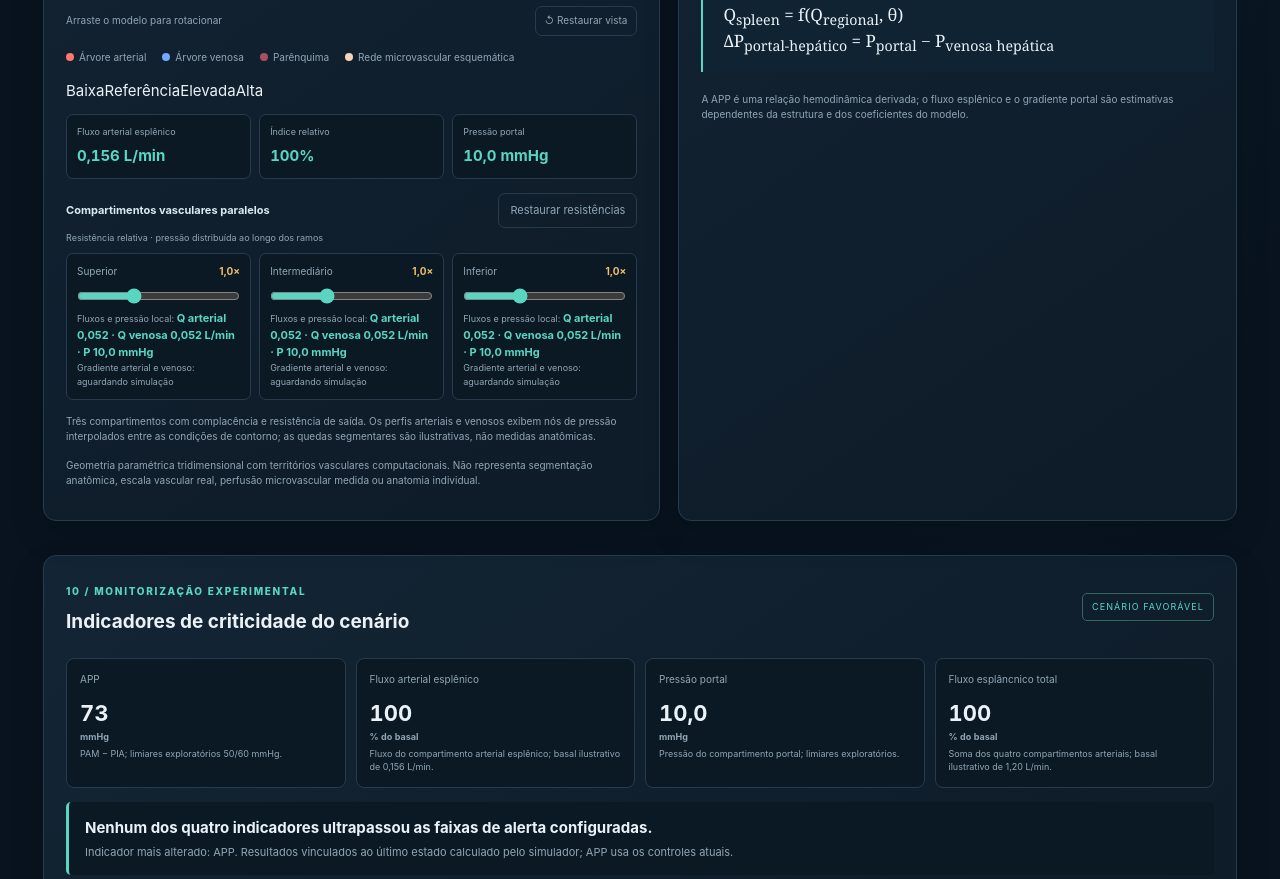
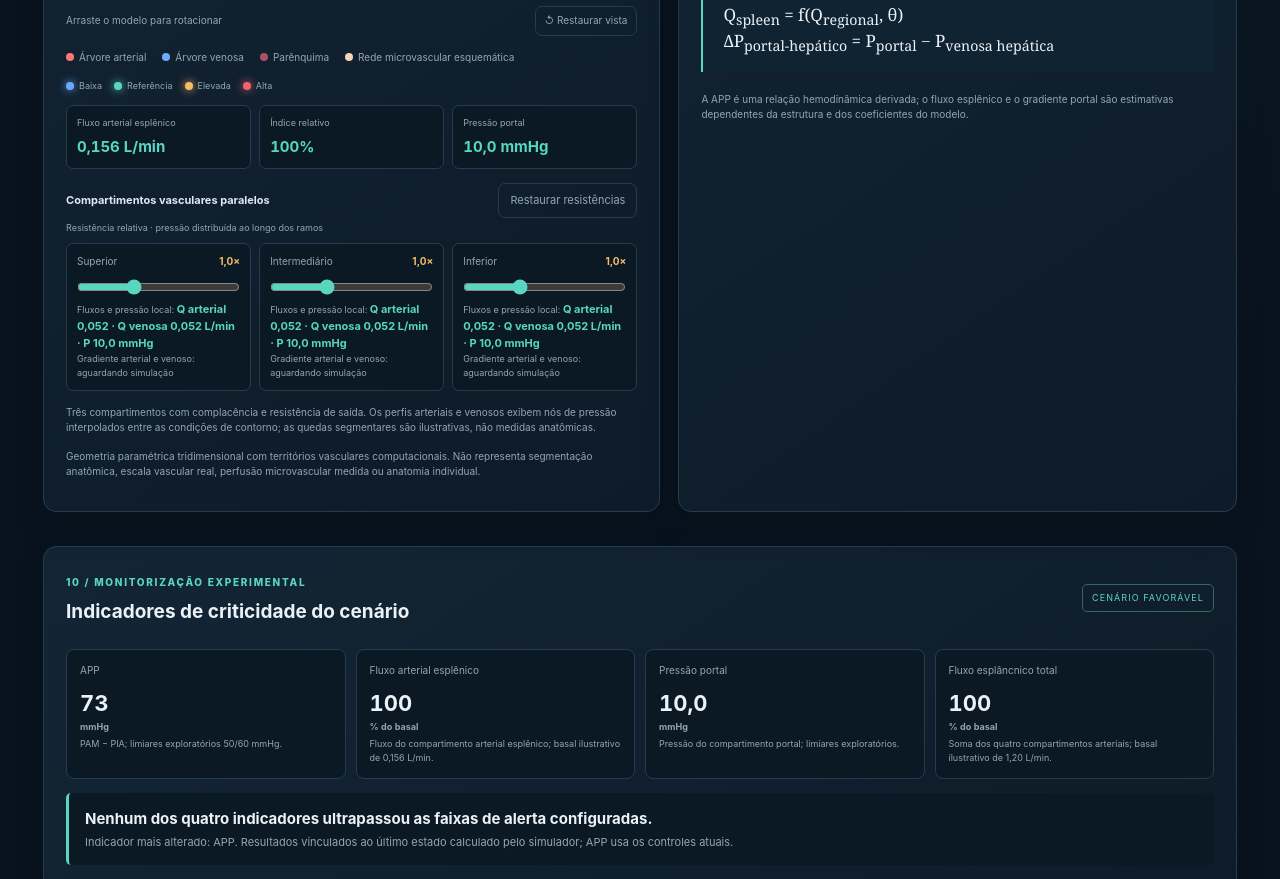
Before and after one commit to iamdatagabs/spleen, a plain HTML site: page index.html in a window 1280 px wide. Shown: the part 2316-3195 px from the top of the page. Drawn offline with Linux system fonts and the light colour scheme.

Commit message:
feat: update spatial hemodynamic visualization and docs

```diff
--- a/styles.css
+++ b/styles.css
@@ -51,3 +51,6 @@
 @media(max-width:600px){.spleen-stage{height:300px}.spleen-3d{height:260px}.territory-controls{grid-template-columns:1fr}.territory-controls label{padding:8px}}
 
 .spleen3d-fallback[hidden]{display:none!important}.territory-subtitle{display:block;color:var(--muted);font-size:9px;margin:-5px 0 8px}
+
+/* Spatial hemodynamics v1.1 — pressure legend */
+.pressure-legend{display:flex;flex-wrap:wrap;gap:12px;margin:8px 0 4px;color:var(--muted);font-size:9px}.pressure-legend span{display:inline-flex;align-items:center;gap:5px}.pressure-legend i{display:inline-block;width:8px;height:8px;border-radius:50%;box-shadow:0 0 8px currentColor}.pressure-low{background:#69a9ff;color:#69a9ff}.pressure-reference{background:#58d6c2;color:#58d6c2}.pressure-raised{background:#f4bd67;color:#f4bd67}.pressure-high{background:#ef626b;color:#ef626b}
```
